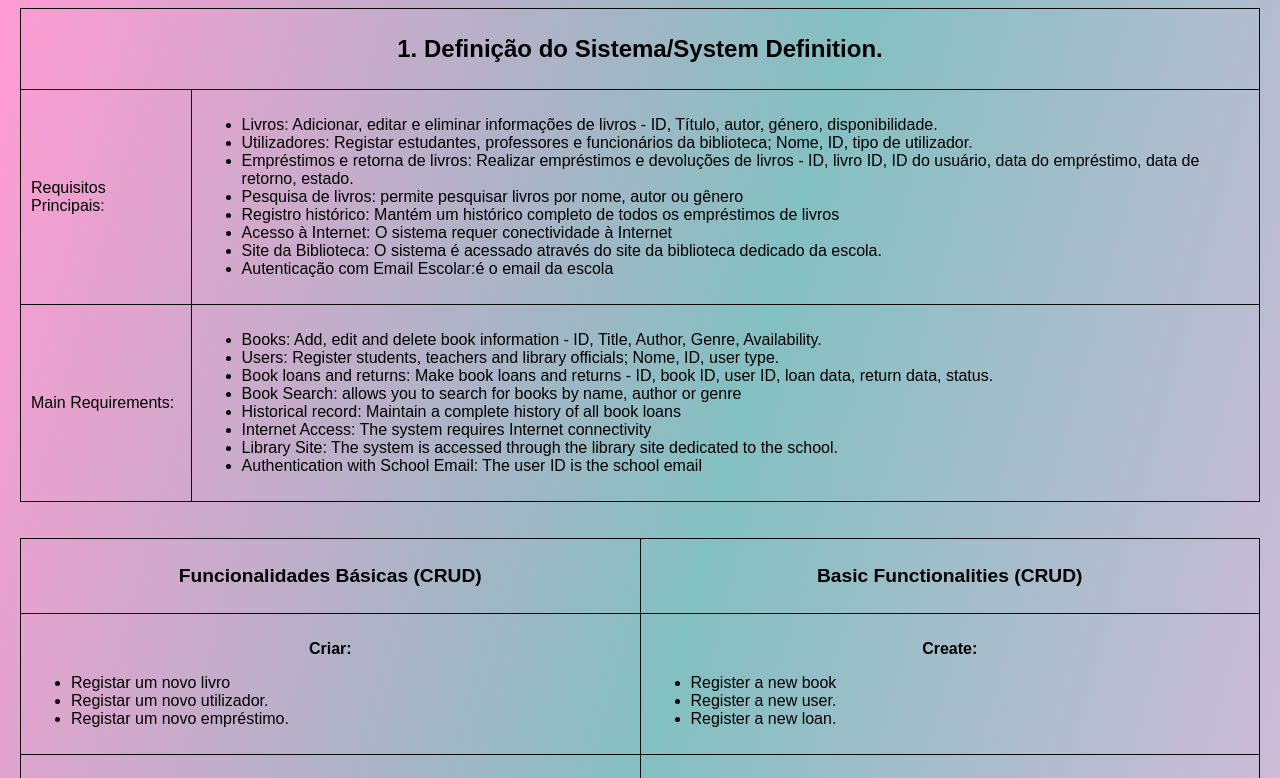
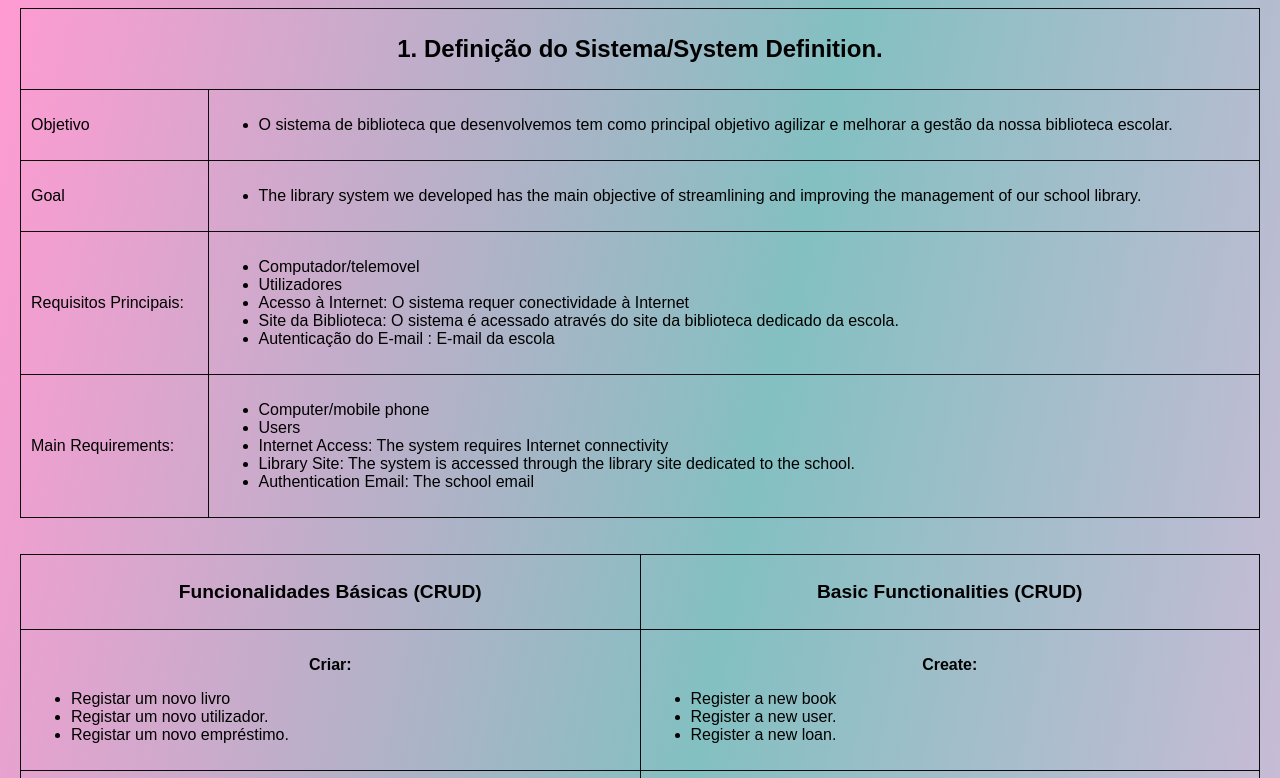
Before and after one commit to sofiaamosqueraa/Analisis-de-sistema-, a plain HTML site: page index.html in a window 1280 px wide. Shown: the top 778 px of the page. Drawn offline with Linux system fonts and the light colour scheme.

Commit message:
objetivos e mais

```diff
--- a/index.html
+++ b/index.html
@@ -21,20 +21,33 @@
       </th>
     </tr>
     <tr>
+      <td>Objetivo</td>
+      <td>
+        <ul>
+          <li>O sistema de biblioteca que desenvolvemos tem como principal objetivo agilizar e melhorar a gestão da nossa biblioteca escolar.</li>
+        </ul>
+      </td>
+    </tr>
+  </tr>
+  <tr>
+    <td>Goal</td>
+    <td>
+      <ul>
+        <li>The library system we developed has the main objective of streamlining and improving the management of our school library.</li>
+      </ul>
+    </td>
+  </tr>
+
+
+    <tr>
       <td>Requisitos Principais:</td>
       <td>
         <ul>
-          <li>Livros: Adicionar, editar e eliminar informações de livros - ID, Título, autor, género, disponibilidade.
-          </li>
-          <li>Utilizadores: Registar estudantes, professores e funcionários da biblioteca; Nome, ID, tipo de utilizador.
-          </li>
-          <li>Empréstimos e retorna de livros: Realizar empréstimos e devoluções de livros - ID, livro ID, ID do
-            usuário, data do empréstimo, data de retorno, estado.</li>
-          <li>Pesquisa de livros: permite pesquisar livros por nome, autor ou gênero</li>
-          <li>Registro histórico: Mantém um histórico completo de todos os empréstimos de livros</li>
+          <li>Computador/telemovel</li>
+          <li>Utilizadores</li>
           <li>Acesso à Internet: O sistema requer conectividade à Internet</li>
           <li>Site da Biblioteca: O sistema é acessado através do site da biblioteca dedicado da escola.</li>
-          <li>Autenticação com Email Escolar:é o email da escola</li>
+          <li>Autenticação do E-mail : E-mail da escola</li>
         </ul>
       </td>
     </tr>
@@ -42,15 +55,11 @@
       <td>Main Requirements:</td>
       <td>
         <ul>
-          <li>Books: Add, edit and delete book information - ID, Title, Author, Genre, Availability.</li>
-          <li>Users: Register students, teachers and library officials; Nome, ID, user type.</li>
-          <li>Book loans and returns: Make book loans and returns - ID, book ID, user ID, loan data, return data,
-            status.</li>
-          <li>Book Search: allows you to search for books by name, author or genre</li>
-          <li>Historical record: Maintain a complete history of all book loans</li>
+          <li>Computer/mobile phone</li>
+          <li>Users</li>
           <li>Internet Access: The system requires Internet connectivity</li>
           <li>Library Site: The system is accessed through the library site dedicated to the school.</li>
-          <li>Authentication with School Email: The user ID is the school email</li>
+          <li>Authentication  Email: The school email</li>
         </ul>
       </td>
     </tr>
@@ -291,8 +300,7 @@
 
     <tr>
       <th colspan="2">
-        <h2>4. Fronteiras do Sistema.
-        </h2>
+        <h2>4. Fronteiras do Sistema.</h2>
       </th>
     </tr>
     <td colspan="2" style="padding: 0; margin: 0;">
@@ -308,11 +316,33 @@
       <a href="https:&#x2F;&#x2F;www.canva.com&#x2F;design&#x2F;DAF7cbhb7bQ&#x2F;d_d4Zik1J0hLxfJbb-fRSw&#x2F;watch?utm_content=DAF7cbhb7bQ&amp;utm_campaign=designshare&amp;utm_medium=embeds&amp;utm_source=link"
         target="_blank" rel="noopener">Fronteiras do Sistema:</a>
 
-
     </td>
     </tr>
 
-  </table>
+    <tr>
+      <th colspan="2">
+        <h2>5. Comportamento do sistema</h2>
+      </th>
+    </tr>
+    <td colspan="2" style="padding: 0; margin: 0;">
+      <div style="position: relative; width: 100%; height: 0; padding-top: 100.0000%;
+      padding-bottom: 0; box-shadow: 0 2px 8px 0 rgba(63,69,81,0.16); margin-top: 1.6em; margin-bottom: 0.9em; overflow: hidden;
+      border-radius: 8px; will-change: transform;">
+       <iframe loading="lazy" style="position: absolute; width: 100%; height: 100%; top: 0; left: 0; border: none; padding: 0;margin: 0;"
+         src="https:&#x2F;&#x2F;www.canva.com&#x2F;design&#x2F;DAF7l26wM3U&#x2F;view?embed" allowfullscreen="allowfullscreen" allow="fullscreen">
+       </iframe>
+     </div>
+     <a href="https:&#x2F;&#x2F;www.canva.com&#x2F;design&#x2F;DAF7l26wM3U&#x2F;view?utm_content=DAF7l26wM3U&amp;utm_campaign=designshare&amp;utm_medium=embeds&amp;utm_source=link" target="_blank" rel="noopener">Comportamiento do sistema </a>
+    </td>
+  </tr>
+    </table>
+
+
+
+
+
+
+
 </body>
 
 </html>
```
